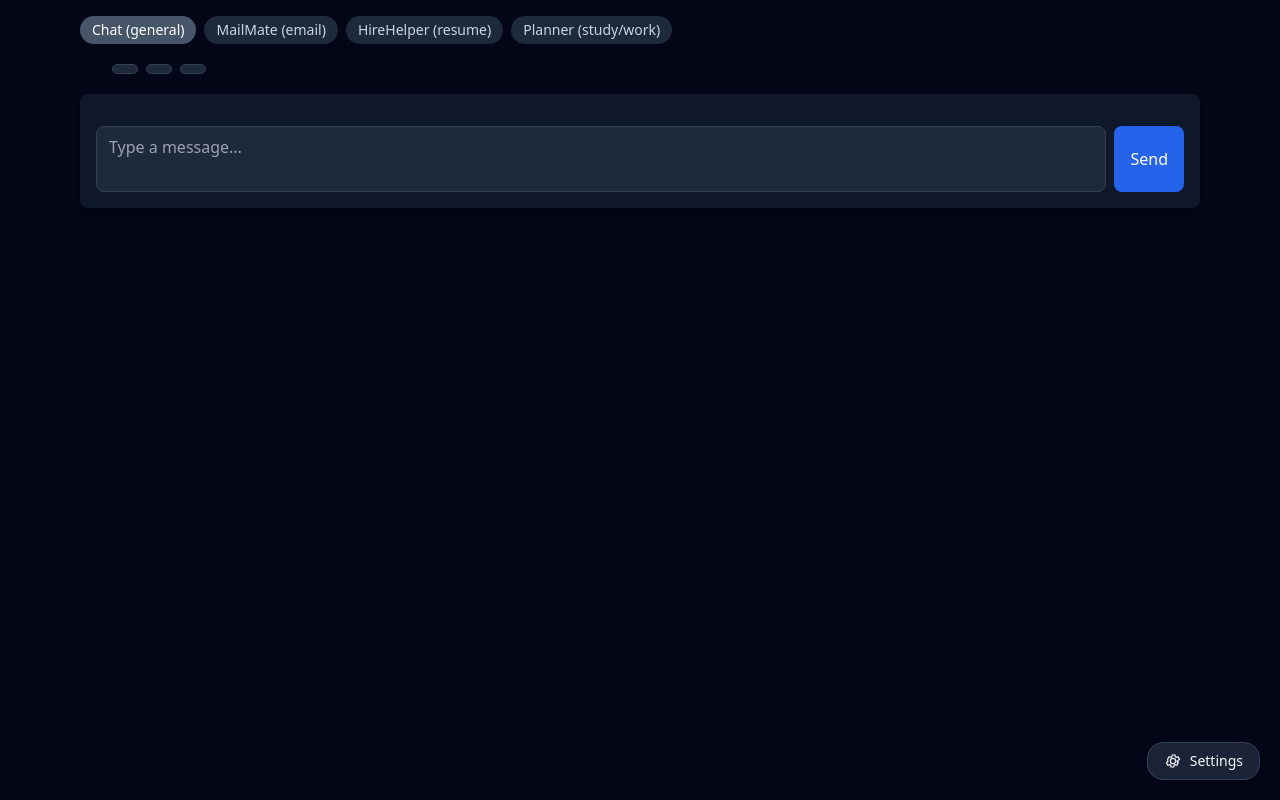
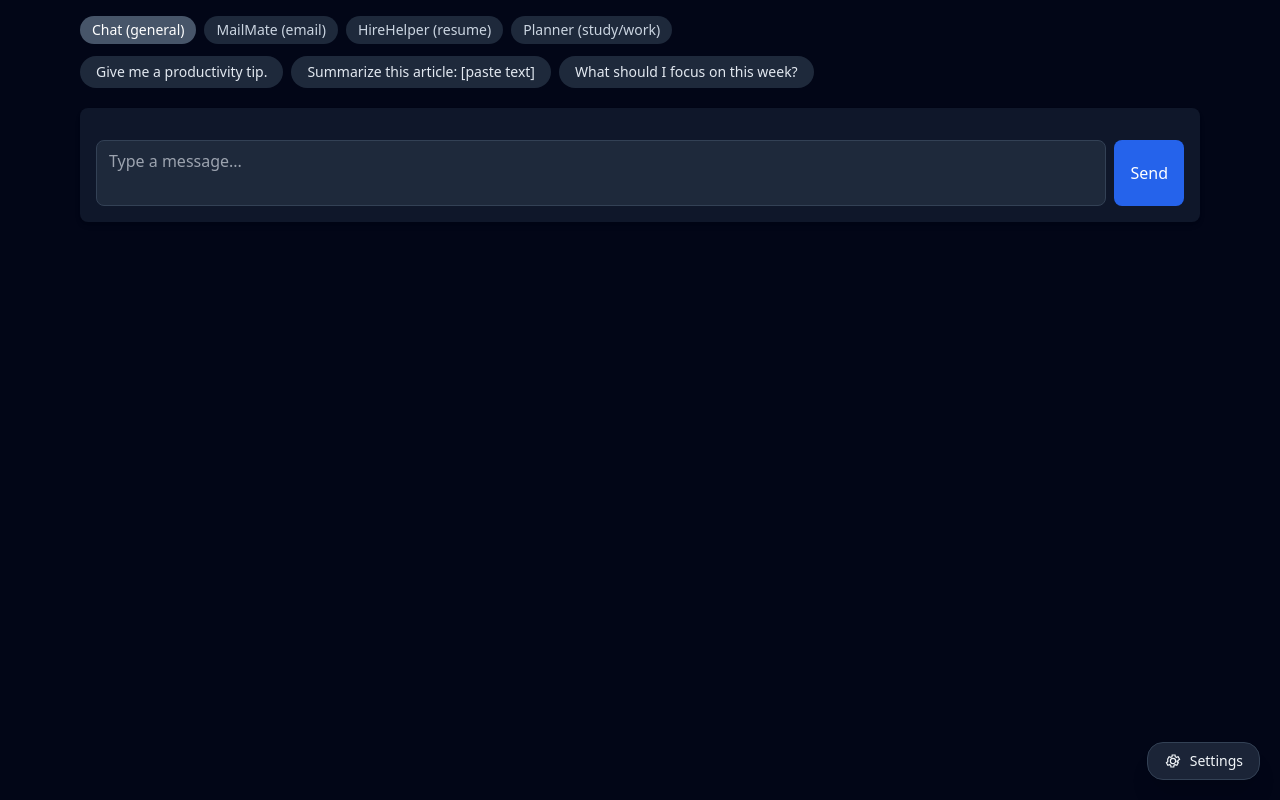
Before and after one commit to madevthevanthiran-maker/amplyai-chatbot, a Next.js app: page /app in a window 1280 px wide. Built offline with nearby package versions, Linux system fonts and the light colour scheme.

Commit message:
Update PresetBar.jsx

```diff
--- a/components/PresetBar.jsx
+++ b/components/PresetBar.jsx
@@ -1,70 +1,17 @@
-// components/PresetBar.jsx
-
-import { useEffect, useRef, useState } from "react";
-
 export default function PresetBar({ presets = [], onInsert }) {
-  const scrollRef = useRef(null);
-  const [canScrollLeft, setCanScrollLeft] = useState(false);
-  const [canScrollRight, setCanScrollRight] = useState(false);
-
-  useEffect(() => {
-    const checkScroll = () => {
-      const el = scrollRef.current;
-      if (!el) return;
-      setCanScrollLeft(el.scrollLeft > 0);
-      setCanScrollRight(el.scrollLeft + el.clientWidth < el.scrollWidth);
-    };
-    checkScroll();
-    const el = scrollRef.current;
-    if (!el) return;
-    el.addEventListener("scroll", checkScroll);
-    window.addEventListener("resize", checkScroll);
-    return () => {
-      el.removeEventListener("scroll", checkScroll);
-      window.removeEventListener("resize", checkScroll);
-    };
-  }, []);
-
-  const scrollBy = (delta) => {
-    const el = scrollRef.current;
-    if (!el) return;
-    el.scrollBy({ left: delta, behavior: "smooth" });
-  };
+  if (!presets || presets.length === 0) return null;
 
   return (
-    <div className="relative">
-      {canScrollLeft && (
+    <div className="flex items-center gap-2 overflow-x-auto pb-2 scrollbar-hide">
+      {presets.map((preset, i) => (
         <button
-          onClick={() => scrollBy(-150)}
-          className="absolute left-0 top-1/2 -translate-y-1/2 z-10 px-2 py-1 bg-slate-900 hover:bg-slate-800 rounded-full shadow text-white"
-          aria-label="Scroll left"
+          key={i}
+          onClick={() => onInsert(preset)}
+          className="shrink-0 px-4 py-1.5 rounded-full bg-slate-800 hover:bg-slate-700 text-sm text-slate-200 transition"
         >
-          ◀
+          {preset}
         </button>
-      )}
-      <div
-        ref={scrollRef}
-        className="flex overflow-x-auto no-scrollbar gap-2 px-8 py-2"
-      >
-        {presets.map((preset, i) => (
-          <button
-            key={i}
-            onClick={() => onInsert(preset.text)}
-            className="shrink-0 rounded-full bg-slate-800 px-3 py-1 text-sm text-white hover:bg-slate-700 border border-slate-700"
-          >
-            {preset.label}
-          </button>
-        ))}
-      </div>
-      {canScrollRight && (
-        <button
-          onClick={() => scrollBy(150)}
-          className="absolute right-0 top-1/2 -translate-y-1/2 z-10 px-2 py-1 bg-slate-900 hover:bg-slate-800 rounded-full shadow text-white"
-          aria-label="Scroll right"
-        >
-          ▶
-        </button>
-      )}
+      ))}
     </div>
   );
 }
```
